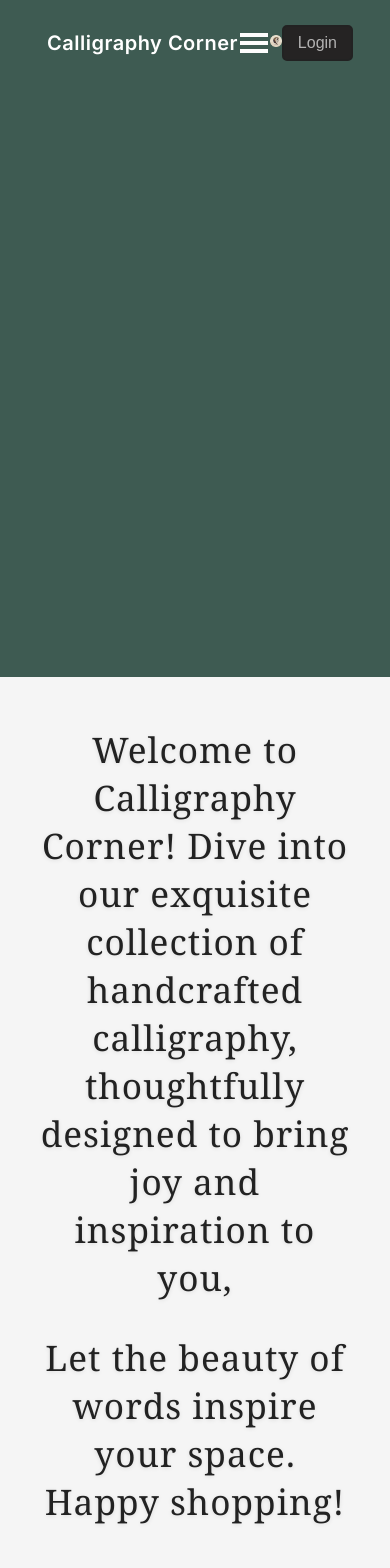
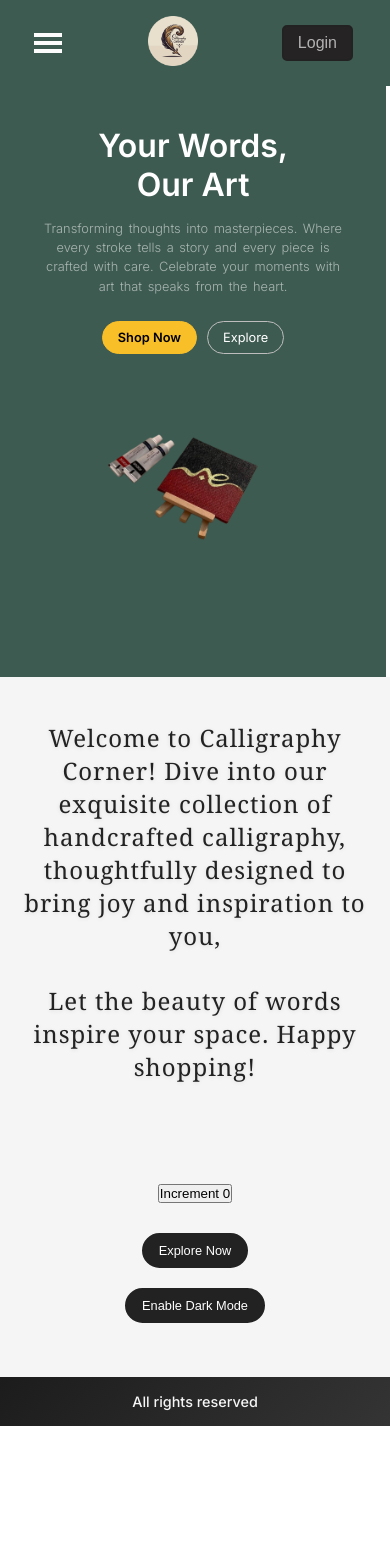
Before and after one commit to JaziqAyub/Calligraphy-Corner, a React (Create React App) app: page / in a window 390 px wide. Shown: the top 1568 px of the page. After the commit the page ends 1426 px from the top, so only its background shows below. Built offline with nearby package versions, Linux system fonts and the light colour scheme; no server answers.

Commit message:
Ui fixes

```diff
--- a/src/components/pages/Home.css
+++ b/src/components/pages/Home.css
@@ -1,9 +1,81 @@
+@import url('https://fonts.googleapis.com/css2?family=Inter:ital,opsz,wght@0,14..32,100..900;1,14..32,100..900&family=Roboto:wght@600&display=swap');
+html, body {
+  margin: 0;
+  padding: 0;
+  box-sizing: border-box;
+}
+
 .heroSection{
-  /* border: 9px solid red; */
-  width: 100vw;
-  height: 70vh;
+  /* border: 1px solid red; */
+  width: 99vw;
+  min-height: 70vh;
+  margin: 0;
   background-color: #3E5B52; /*midnight green*/
 }
+.herohead1{
+  /* border: 5px solid red; */
+  margin-left: 100px;
+  /* margin-top: 100px; */
+  padding-top: 70px;
+  max-width: 35vw;
+ >p{
+  font-family: "Inter", serif;
+  font-optical-sizing: auto;
+  font-weight: 600;
+  font-size: 4rem;
+  color: white;
+ }
+}
+
+.herosub1{
+
+color: rgba(255, 255, 255, 0.545);
+font-family: "Inter", serif;
+font-optical-sizing: auto;
+font-weight: 300;
+word-spacing: 2px;
+margin-top: 20px;
+margin-bottom: 20px;
+line-height: 27px;
+}
+.hero-btn1{
+  background-color: #F9BF29;
+  color: #000000;
+  font-size: 1.1rem;
+  padding: 12px 30px;
+  border: 1px solid #F9BF29;
+  border-radius: 30px;
+  cursor: pointer;
+  font-family: "Inter", serif;
+  font-weight: 600;
+  margin-right: 14px;
+  &:hover{
+    border: 1px solid white;
+
+  }
+}
+.hero-btn2{
+  background-color:transparent;
+  color: #fff;
+  font-size: 1.1rem;
+  padding: 12px 20px;
+  border: 0.1px solid #bdbdbd;
+  border-radius: 30px;
+  cursor: pointer;
+  font-family: "Inter", serif;
+  &:hover{
+    border: 0.1px solid white;
+  }
+}
+
+
+
+
+
+
+
+
+
 .home-container {
   display: flex;
   flex-direction: column;
@@ -136,3 +208,78 @@
     gap: 1.5rem;
   }
 }
+
+
+@media (max-width: 768px) {
+  .heroSection {
+    height: auto;
+    padding: 20px;
+    text-align: center;
+  }
+
+  .herohead1 {
+    margin: 0 auto;
+    padding-top: 20px;
+    max-width: 90%;
+  }
+
+  .herohead1 > p {
+    font-size: 2.5rem;
+    margin-bottom: 10px;
+  }
+
+  .herosub1 {
+    font-size: 0.9rem;
+    line-height: 1.5;
+    margin: 15px 0;
+  }
+
+  .hero-btn1, .hero-btn2 {
+    font-size: 0.9rem;
+    padding: 10px 20px;
+    margin: 10px 5px;
+  }
+
+  .home-container, .home-container-dark {
+    padding: 2rem 1rem;
+  }
+
+  .home-container h1, .home-container-dark h1 {
+    font-size: 1.8rem;
+  }
+
+  .card-container {
+    flex-direction: column;
+    gap: 1rem;
+  }
+
+  .action-btn, .darkmode button {
+    font-size: 0.9rem;
+    padding: 10px 20px;
+    margin: 10px 0;
+  }
+}
+
+@media (max-width: 480px) {
+  .herohead1 > p {
+    font-size: 2rem;
+  }
+
+  .herosub1 {
+    font-size: 0.8rem;
+  }
+
+  .hero-btn1, .hero-btn2 {
+    font-size: 0.8rem;
+    padding: 8px 15px;
+  }
+
+  .home-container h1, .home-container-dark h1 {
+    font-size: 1.5rem;
+  }
+
+  .action-btn, .darkmode button {
+    font-size: 0.8rem;
+    padding: 8px 15px;
+  }
+}
--- a/src/components/pages/Home.jsx
+++ b/src/components/pages/Home.jsx
@@ -1,15 +1,17 @@
-import React, {   useState } from "react";
+import React, { useState } from "react";
 import Card from "../sharedComponent/Card";
 import "./Home.css";
 import { useNavigate } from "react-router-dom";
+import HeroImg from "../../assets/HeroImg.jpg";
+
 
 const Home = (props) => {
   const shop = " Happy shopping!";
-  const navigate = useNavigate()
+  const navigate = useNavigate();
   const [count, setCount] = useState(0);
-  const handleIncrement = ()=>{
-          setCount (count=>count+1)
-  }
+  const handleIncrement = () => {
+    setCount((count) => count + 1);
+  };
 
   // const [username, setUsername] = useState("")
 
@@ -24,30 +26,49 @@ const Home = (props) => {
   //   }
   // }
 
-
   // useEffect(()=>{
   //   fetchData()
   // },[])
 
-
-  const [enableDarkMode, setEnableDarkMode] = useState(false)
-  const handleDarkMode = ()=>{
-    setEnableDarkMode(!enableDarkMode)
-  }
+  const [enableDarkMode, setEnableDarkMode] = useState(false);
+  const handleDarkMode = () => {
+    setEnableDarkMode(!enableDarkMode);
+  };
 
   const handleExplore = () => {
-    navigate("/shop")
-  }
-
+    navigate("/shop");
+  };
 
   // const {store} = useContext(ContextJ)
   return (
     <>
       <div className="heroSection">
+        <div className="herohead1">
+          <p>Your Words,<br />
+             Our Art</p>
+          <div className="herosub1">
+            Transforming thoughts into masterpieces. Where every stroke tells a
+            story and every piece is crafted with care. Celebrate your moments
+            with art that speaks from the heart.
+          </div>
+          <button className="hero-btn1" onClick={handleExplore}>
+            Shop Now
+          </button>
+          <button className="hero-btn2" onClick={handleExplore}>
+            Explore
+          </button>
+          <div className="imgHero">
+          <img src={HeroImg} alt="Calligraphy" className="heroImage" width={200}/>
+          </div>
+        </div>
+      </div>
 
-  </div>
-    <div className={enableDarkMode ? "home-container-dark" : "home-container"}>
-      <h1> {props.message} {props.user}</h1>
+      <div
+        className={enableDarkMode ? "home-container-dark" : "home-container"}
+      >
+        <h1>
+          {props.message} {props.user}
+        </h1>
         {/* <h1> {props.message} {store.username}</h1> */}
         <div className="card-container">
           <Card happyMessage={props.happy} shop={shop} />
@@ -55,9 +76,13 @@ const Home = (props) => {
         <div className="Increment">
           <button onClick={handleIncrement}>Increment {count}</button>
         </div>
-      <button className="action-btn" onClick={handleExplore}>Explore Now</button>
+        <button className="action-btn" onClick={handleExplore}>
+          Explore Now
+        </button>
         <div className="darkmode">
-        <button onClick={handleDarkMode}>{enableDarkMode ? "Enable Light Mode" : "Enable Dark Mode"}</button>
+          <button onClick={handleDarkMode}>
+            {enableDarkMode ? "Enable Light Mode" : "Enable Dark Mode"}
+          </button>
         </div>
       </div>
     </>
--- a/src/components/sharedComponent/Navbar.css
+++ b/src/components/sharedComponent/Navbar.css
@@ -12,13 +12,18 @@
   >span{
     font-family: "Inter", serif;
     font-optical-sizing: auto;
-    font-weight: 600;
-    letter-spacing: 0.5px;
-    font-size: 1.25rem;
+    font-weight: 500;
+    letter-spacing: 0.9px;
+    line-height: 32px;
+    font-size: 2rem;
     color: white;
-    margin-left: 15px;
+    margin-left: 25px;
+    >span{
+      color: rgba(255, 255, 255, 0.496);
+    }
   }
 }
+
 
 .navbar ul {
   list-style-type: none;
@@ -26,7 +31,7 @@
   justify-content: center;
   align-items: center;
   margin: 0 auto;
-  margin-left: 300px;
+  margin-left: 15rem;
   padding: 0;
   gap: 2rem;
   flex: 1;
@@ -101,9 +106,15 @@
 }
 
 .logowhole > a > img {
-  width: 100%;
-  height: 45px;
-  /* object-fit: contain; */
+  min-width: 100%;
+  height: 60px;
+  /* margin-left: 0px; */
+  object-fit: contain;
+}
+
+.logowhole{
+  margin-left: 70px;
+  /* border: 2px solid red; */
 }
 
 .dropdown  {
@@ -133,6 +144,11 @@
 }
 
 @media screen and (max-width: 668px) {
+  .navbar{
+    span{
+      display: none;
+    }
+  }
   .navbar ul {
     list-style-type: none;
     display: none;
--- a/src/components/sharedComponent/Navbar.jsx
+++ b/src/components/sharedComponent/Navbar.jsx
@@ -18,7 +18,7 @@ import { FiUser } from "react-icons/fi";
 const Navbar = () => {
   // const username = props.user;
   // const {username, loading} = useContext(ContextJ)
-  const {username} = useContext(ContextJ)
+  const { username } = useContext(ContextJ);
 
   const [showSideNav, setShowSideNav] = useState(false);
 
@@ -33,10 +33,12 @@ const Navbar = () => {
     <div className="navbar">
       <div className="logowhole">
         <Link to="/">
-          <img src={logo} alt="Logo" Call/>
+          <img src={logo} alt="Logo" Call />
         </Link>
       </div>
-      <span> Calligraphy Corner</span>
+      <span>
+        Calligraphy Corner <span>.</span>
+      </span>
       <ul>
         <li>
           <Link to="/">Home</Link>
@@ -59,7 +61,7 @@ const Navbar = () => {
           <ul className="animate__animated animate__slideInLeft">
             <li>
               <Link to="/admin/profile">
-              <LuUserRound /> Admin Profile
+                <LuUserRound /> Admin Profile
               </Link>
             </li>
             <li>
@@ -114,7 +116,6 @@ const Navbar = () => {
         </Link>
       </div>
 
-
       <div className="login-container">
         {username ? (
           `Welcome ${username}`
@@ -126,12 +127,12 @@ const Navbar = () => {
       </div>
 
       <div onClick={handleNav} className="dropdown">
-      <FiUser />
+        <FiUser />
         {showSideNav && (
           <ul>
             <li>
               <Link to="/admin/profile">
-              <LuUserRound /> Admin Profile
+                <LuUserRound /> Admin Profile
               </Link>
             </li>
             <li>
@@ -176,7 +177,8 @@ const Navbar = () => {
             </li>
           </ul>
         )}
-        <span className="cart"><IoCartOutline />
+        <span className="cart">
+          <IoCartOutline />
         </span>
       </div>
     </div>
--- a/src/global.css
+++ b/src/global.css
@@ -1,11 +1,10 @@
-body{
-    margin: 0;
-    padding: 0;
-    font-family: Arial, Helvetica, sans-serif;
+@import url("https://fonts.googleapis.com/css2?family=Inter:ital,opsz,wght@0,14..32,100..900;1,14..32,100..900&family=Roboto:wght@600&display=swap");
+body {
+  margin: 0;
+  padding: 0;
+  font-family: "Inter", serif;
+  font-optical-sizing: auto;
 }
-.main{
-    min-height: 90.6vh;
-
-
-
+.main {
+  min-height: 90.6vh;
 }
```
Also changed, not shown: src/assets/HeroImg.jpg (added), src/components/pages/HeroImg.jpg (added). Lines whose indentation alone changed are shown as unchanged.
